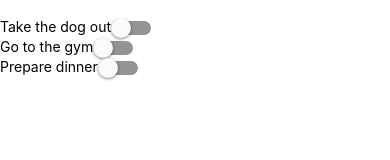
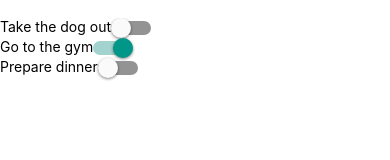
Before and after one commit to novoda/react-native-workshop, a React Native app: screen / in a window 390 px wide. Shown: the top 160 px of the page. Built offline with nearby package versions, Linux system fonts and the light colour scheme.

Commit message:
Pass all the todo properties to Todo component in list

```diff
--- a/TodoList.js
+++ b/TodoList.js
@@ -4,7 +4,7 @@ import { Todo } from "./Todo";
 
 export const TodoList = ({ todos }) => {
     const extractor = todo => todo.name;
-    const renderItem = ({ item }) => <Todo name={item.name} />;
+    const renderItem = ({ item }) => <Todo {...item} />;
     return (
         <FlatList
             data={todos}
```
